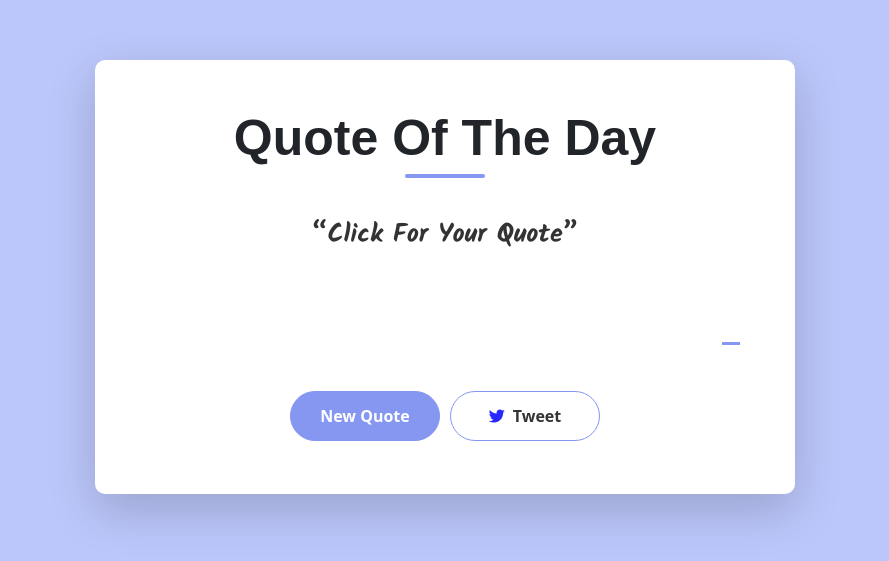
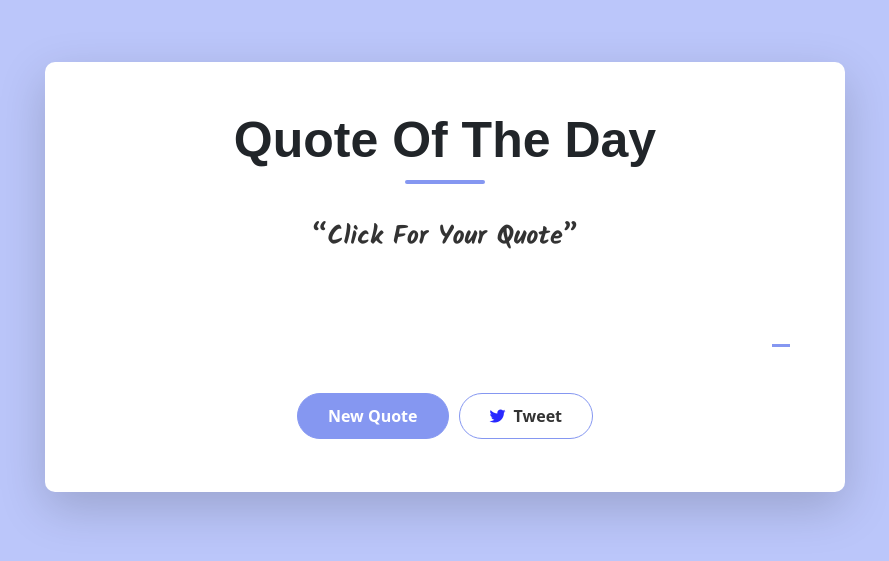
Before and after one commit to maihesham19/QUOTE-OF-THE-DAY, a plain HTML site: page index.html in a window 1280 px wide. Shown: the part 123-684 px from the top of the page, without its empty margins (195-1084 px from the left). Drawn offline with nearby package versions, Linux system fonts and the light colour scheme; a web font is replaced by a local one.

Commit message:
second commit

```diff
--- a/css/style.css
+++ b/css/style.css
@@ -13,8 +13,8 @@ body {
 
 .container {
     background-color: #fff;
-    width: 700px;
     position: absolute;
+    width: 800px;
     left: 50%;
     top: 50%;
     transform: translate(-50%, -50%);
@@ -35,7 +35,7 @@ body {
         border-radius: 3px;
         background-color: #8597f1;
         position: absolute;
-        bottom: -10px;
+        bottom: -14px;
         left: 50%;
         transform: translateX(-50%);
     }
@@ -77,7 +77,6 @@ body {
     }
 
     .buttons {
-        width: 100%;
         margin-top: 60px;
         display: flex;
         justify-content: center;
@@ -87,8 +86,7 @@ body {
             color: #fff;
             border-radius: 25px;
             border: 1px solid #8597f1;
-            width: 150px;
-            height: 50px;
+            padding: 10px 30px;
             display: flex;
             justify-content: center;
             align-items: center;
@@ -125,3 +123,9 @@ body {
 
     }
 }
+
+@media (max-width:600px) {
+    .container {
+        width: 100%;
+    }
+}
--- a/index.html
+++ b/index.html
@@ -13,7 +13,7 @@
 </head>
 
 <body>
-  <div class="container shadow-lg p-5" id="quotes">
+  <div class="container shadow-lg p-md-5" id="quotes">
     <h1 class="mb-5">Quote Of The Day</h1>
     <blockquote id="addQuote" class="animate__animated animate__jackInTheBox">Click For Your Quote</blockquote>
     <span id="addAuthor"></span>
```
